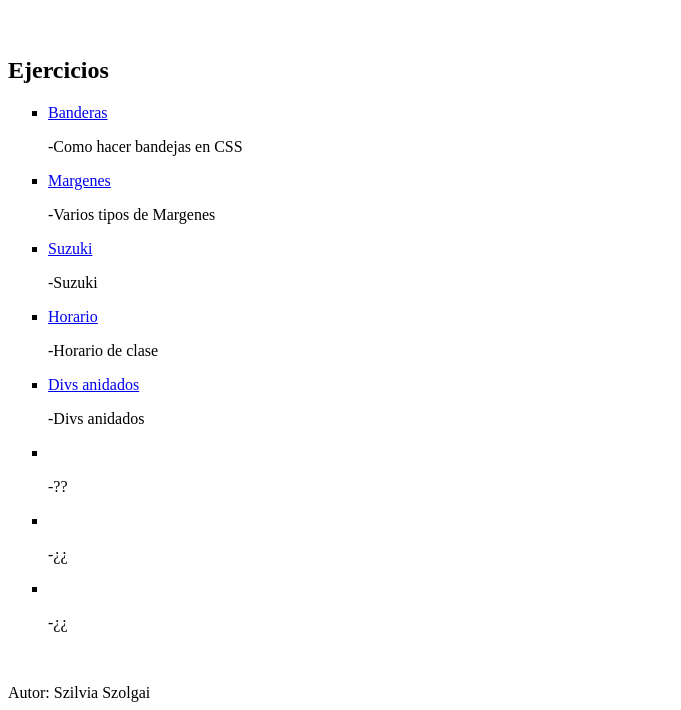
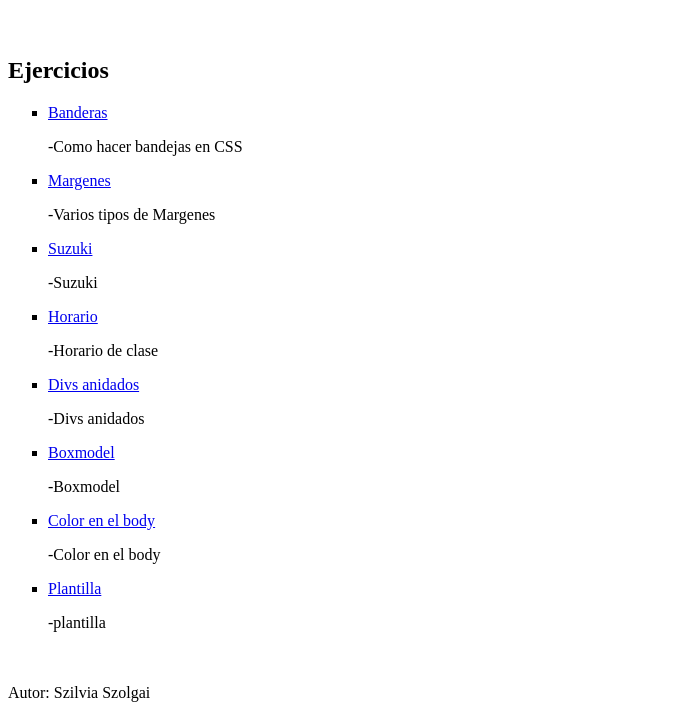
Before and after one commit to sziszol/lenguajes, a plain HTML site: page css.html in a window 1280 px wide. Shown: the part 143-853 px from the top of the page, without its empty margins (0-681 px from the left). Drawn offline with Linux system fonts and the light colour scheme.

Commit message:
Update css.html
tercer

```diff
--- a/css.html
+++ b/css.html
@@ -30,12 +30,12 @@
             <p>-Horario de clase</p>
             <li><a href="divsanidados.html">Divs anidados</a></li>
             <p>-Divs anidados</p>
-            <li><a href="ejercicio08/ejercicio08.html"></a></li>
-            <p>-??</p>
-            <li><a href="ejercicio09.html"></a></li>
-            <p>-¿¿</p>
-            <li><a href="ejercicio10.html"></a></li>
-            <p>-¿¿</p>
+            <li><a href="boxmodel.html">Boxmodel</a></li>
+            <p>-Boxmodel</p>
+            <li><a href="colorenbody.html">Color en el body</a></li>
+            <p>-Color en el body</p>
+            <li><a href="plantilla.html">Plantilla</a></li>
+            <p>-plantilla</p>
          </ol><br></br
             > Autor: Szilvia Szolgai
 </body>
```
